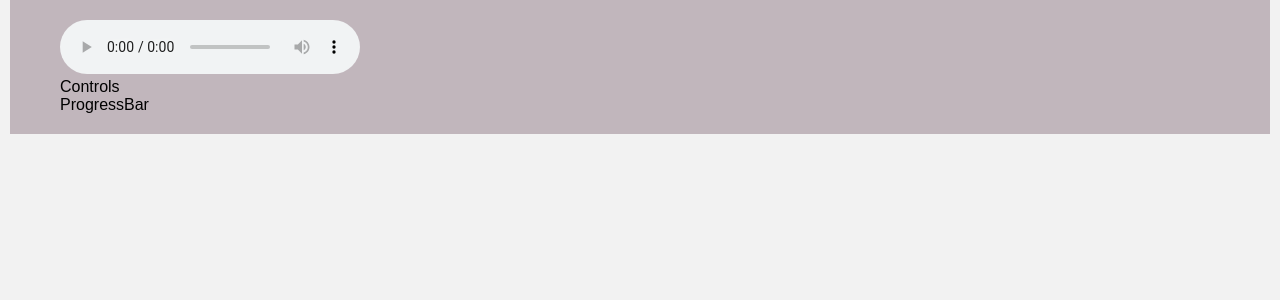
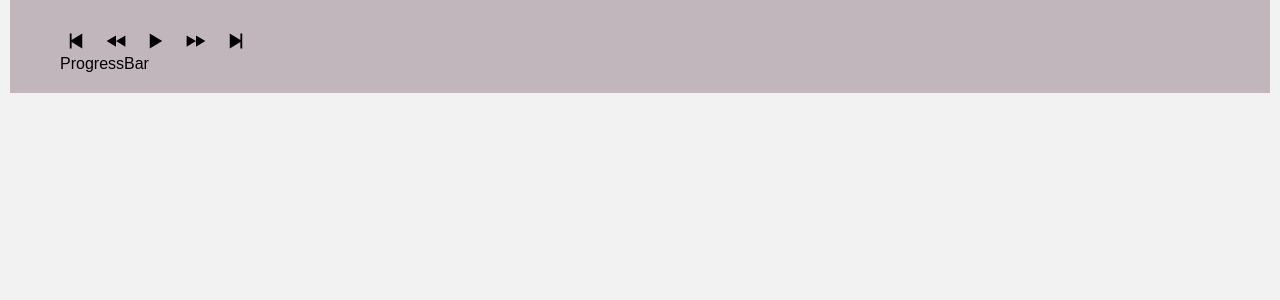
Before and after one commit to Alejandro-Cardozo/react-challenges, a React (Vite) app: page / in a window 1280 px wide. Shown: the top 300 px of the page. Built offline with nearby package versions, Linux system fonts and the light colour scheme.

Commit message:
Installing icons and adding custom controls

```diff
--- a/package.json
+++ b/package.json
@@ -10,7 +10,8 @@
   },
   "dependencies": {
     "react": "^18.2.0",
-    "react-dom": "^18.2.0"
+    "react-dom": "^18.2.0",
+    "react-icons": "^4.7.1"
   },
   "devDependencies": {
     "@types/react": "^18.0.26",
--- a/src/components/Controls.jsx
+++ b/src/components/Controls.jsx
@@ -1,5 +1,44 @@
+import { useState } from 'react';
+
+// icons
+import {
+  IoPlayBackSharp,
+  IoPlayForwardSharp,
+  IoPlaySkipBackSharp,
+  IoPlaySkipForwardSharp,
+  IoPlaySharp,
+  IoPauseSharp,
+} from 'react-icons/io5';
+
 const Controls = () => {
-  return <div>Controls</div>;
+  const [isPlaying, setIsPlaying] = useState(false);
+
+  const togglePlayPause = () => {
+    setIsPlaying((prev) => !prev);
+  };
+
+  return (
+    <div className='controls-wrapper'>
+      <div className='controls'>
+        <button>
+          <IoPlaySkipBackSharp />
+        </button>
+        <button>
+          <IoPlayBackSharp />
+        </button>
+
+        <button onClick={togglePlayPause}>
+          {isPlaying ? <IoPauseSharp /> : <IoPlaySharp />}
+        </button>
+        <button>
+          <IoPlayForwardSharp />
+        </button>
+        <button>
+          <IoPlaySkipForwardSharp />
+        </button>
+      </div>
+    </div>
+  );
 };
 
 export default Controls;
--- a/src/components/DisplayTrack.jsx
+++ b/src/components/DisplayTrack.jsx
@@ -1,7 +1,7 @@
 const DisplayTrack = ({ currentTrack }) => {
   return (
     <div>
-      <audio src={currentTrack.src} controls />
+      <audio src={currentTrack.src} />
     </div>
   );
 };
```
Also changed, not shown: 1 other file (tests, documents, lock files or other folders).
